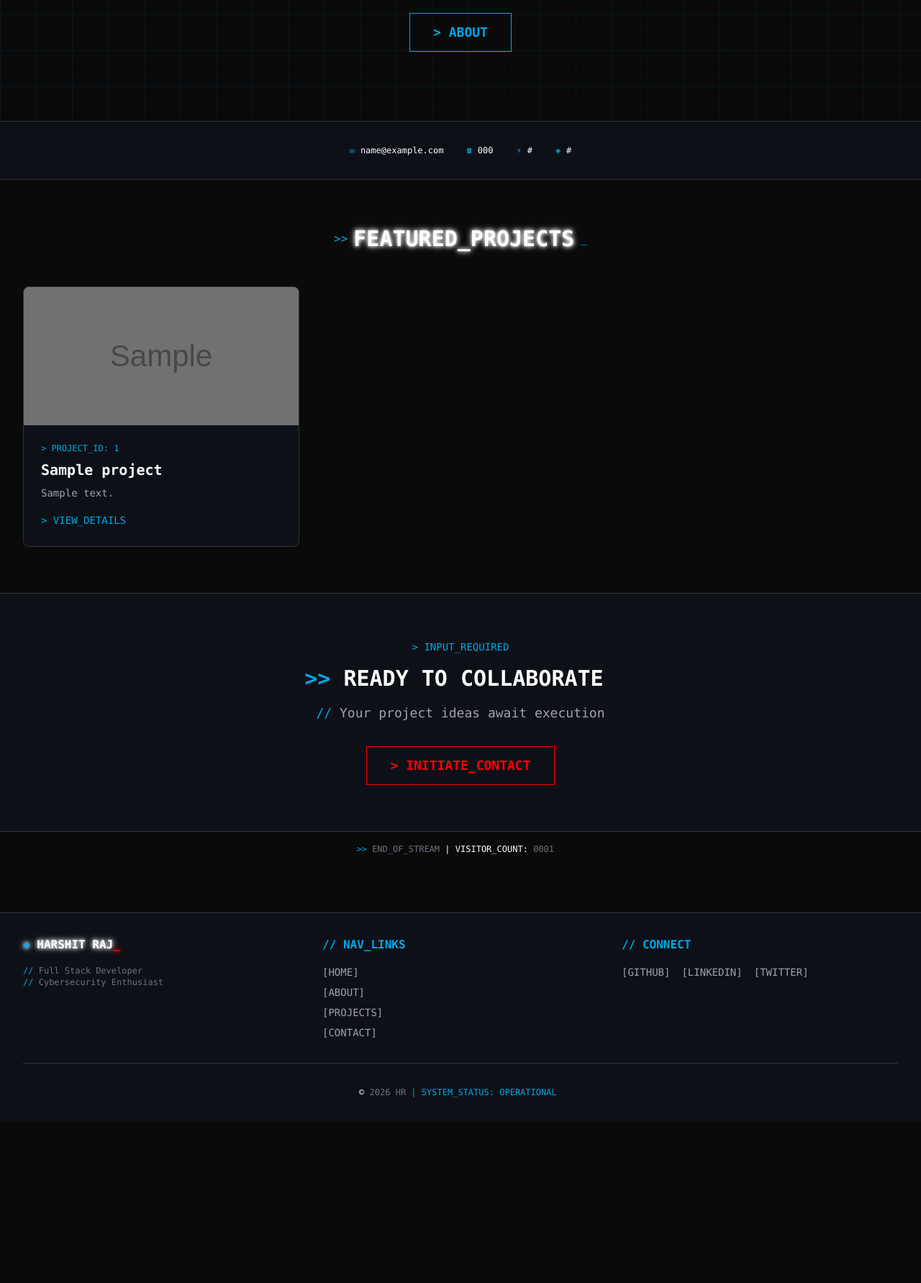
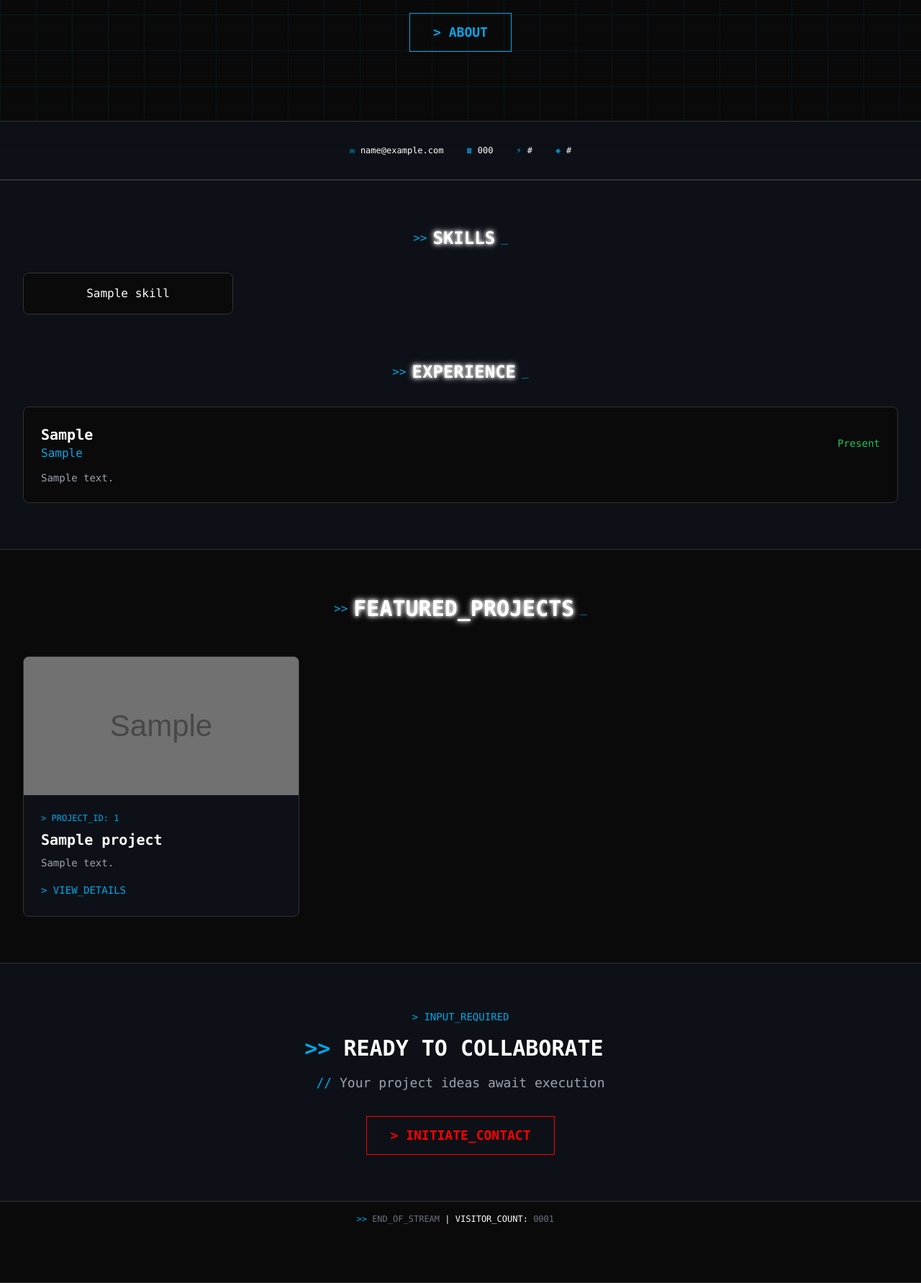
Before and after one commit to harshitraj33/Portpro, a Django app: page / in a window 1280 px wide. Shown: the part 594-2377 px from the top of the page at 72% size. Before the commit the page ends 2152 px from the top, so only its background shows below. Run offline with Django 5.2, Linux system fonts and the light colour scheme; tables that the repository leaves empty hold one stand-in row (values such as "Sample post"); grey boxes marked "Sample" are stand-in pictures; parts of the project's set-up code (start-up, migrations or seed data) failed here and were passed over; some libraries are stand-ins or nearby versions.

Commit message:
update the admin section

```diff
--- a/projects_app/views.py
+++ b/projects_app/views.py
@@ -5,7 +5,7 @@ from django.views import View
 from django.contrib import messages
 from django.core.mail import send_mail
 from django.conf import settings
-from .models import Project, Profile, HomeContent, AboutContent
+from .models import Project, Profile, HomeContent, AboutContent, Skill, WorkExperience
 
 
 class HomeView(TemplateView):
@@ -22,6 +22,18 @@ class HomeView(TemplateView):
             context['home_content'] = home_content
         except Exception as e:
             print(f"Error loading home content: {e}")
+
+        # Get visible skills grouped by category
+        try:
+            context['skills'] = Skill.objects.filter(is_visible=True).order_by('category', 'order', 'name')
+        except Exception as e:
+            print(f"Error loading skills: {e}")
+
+        # Get visible work experiences
+        try:
+            context['work_experiences'] = WorkExperience.objects.filter(is_visible=True).order_by('-is_current', '-start_date', 'order')
+        except Exception as e:
+            print(f"Error loading work experience: {e}")
 
         return context
 
--- a/templates/projects_app/home.html
+++ b/templates/projects_app/home.html
@@ -114,6 +114,61 @@
     </div>
 </section>
 
+{% if skills or work_experiences %}
+<section class="py-16 bg-[#0d1117] border-y border-[#333]">
+    <div class="max-w-7xl mx-auto px-4 sm:px-6 lg:px-8">
+        {% if skills %}
+        <div class="mb-16">
+            <div class="flex items-center justify-center mb-8">
+                <span class="text-[#00a8e8] mr-2">>></span>
+                <h2 class="text-2xl font-bold text-white poi-glow-white">SKILLS</h2>
+                <span class="text-[#00a8e8] ml-2">_</span>
+            </div>
+            <div class="grid grid-cols-2 md:grid-cols-4 gap-4">
+                {% for skill in skills %}
+                <div class="bg-[#0a0a0a] border border-[#333] rounded-lg p-4 text-center hover:border-[#00a8e8] transition-all duration-300">
+                    <span class="text-white font-medium">{{ skill.name }}</span>
+                </div>
+                {% endfor %}
+            </div>
+        </div>
+        {% endif %}
+
+        {% if work_experiences %}
+        <div>
+            <div class="flex items-center justify-center mb-8">
+                <span class="text-[#00a8e8] mr-2">>></span>
+                <h2 class="text-2xl font-bold text-white poi-glow-white">EXPERIENCE</h2>
+                <span class="text-[#00a8e8] ml-2">_</span>
+            </div>
+            <div class="space-y-6">
+                {% for experience in work_experiences %}
+                <div class="bg-[#0a0a0a] border border-[#333] rounded-lg p-6 hover:border-[#00a8e8] transition-all duration-300">
+                    <div class="flex flex-col md:flex-row md:items-center md:justify-between mb-2">
+                        <div>
+                            <h3 class="text-xl font-semibold text-white">{{ experience.position }}</h3>
+                            <p class="text-[#00a8e8]">{{ experience.company }}</p>
+                        </div>
+                        <div class="text-sm text-gray-500 mt-2 md:mt-0">
+                            {% if experience.is_current %}
+                            <span class="text-green-500">Present</span>
+                            {% else %}
+                            {{ experience.start_date|date:"M Y" }} - {{ experience.end_date|date:"M Y" }}
+                            {% endif %}
+                        </div>
+                    </div>
+                    {% if experience.description %}
+                    <p class="text-gray-400 text-sm mt-3">{{ experience.description }}</p>
+                    {% endif %}
+                </div>
+                {% endfor %}
+            </div>
+        </div>
+        {% endif %}
+    </div>
+</section>
+{% endif %}
+
 <section class="py-16 bg-[#0a0a0a]">
     <div class="max-w-7xl mx-auto px-4 sm:px-6 lg:px-8">
         <div class="flex items-center justify-center mb-12">
```
